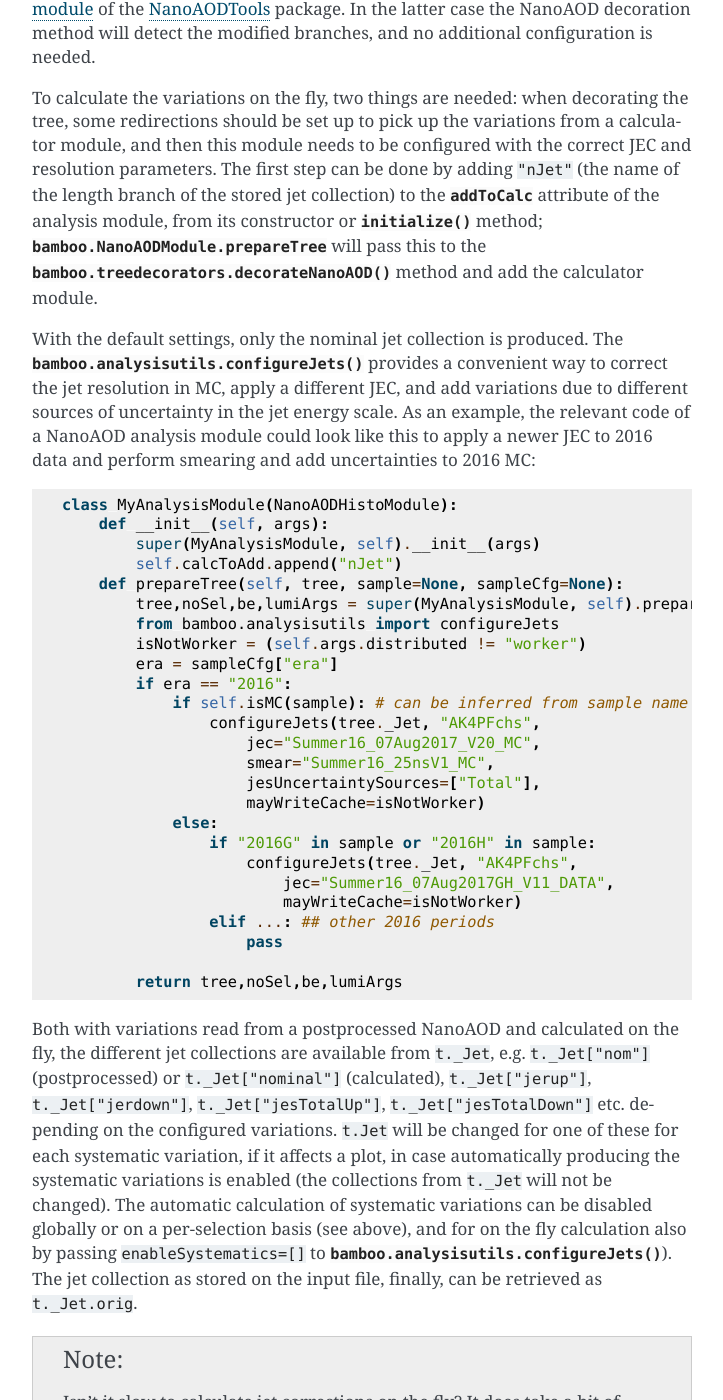
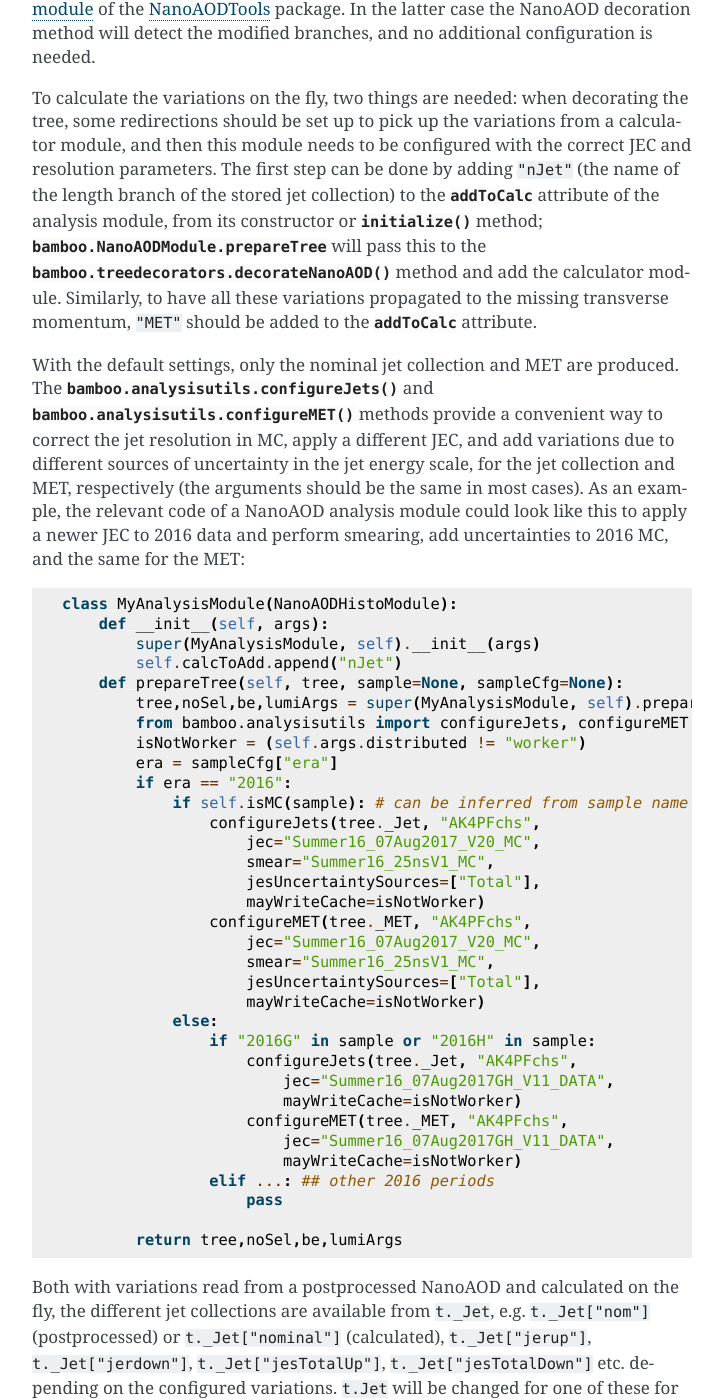
Before and after one commit to recotoolsbenchmarks/BambooAnalysis, a Sphinx documentation site: the page built from doc/recipes.rst, in a window 1280 px wide and 1400 px high, scrolled down 3599 px. Shown: the whole window, without its empty margins (388-1111 px from the left). Built offline with Sphinx 7.4.7, drawn with Linux system fonts in a browser that asks for light colours; some of the changed text lies outside the part shown.

Commit message:
Doc update

```diff
--- a/doc/recipes.rst
+++ b/doc/recipes.rst
@@ -181,8 +181,8 @@ In this example, we assume that the collections ``taus``, ``electrons``, and
 
 .. _recipejetsystematics:
 
-Jet systematics
----------------
+Jet and MET systematics
+-----------------------
 
 For propagating uncertainties related to the jet energy calibration, and the
 difference in jet energy resolution between data and simulation, each jet in
@@ -207,14 +207,20 @@ attribute of the analysis module, from its constructor or
 :py:attr:`bamboo.NanoAODModule.prepareTree` will pass this to the
 :py:meth:`bamboo.treedecorators.decorateNanoAOD` method and add the calculator
 module.
+Similarly, to have all these variations propagated to the missing transverse
+momentum, ``"MET"`` should be added to the
+:py:attr:`~bamboo.NanoAODModule.addToCalc` attribute.
 
-With the default settings, only the nominal jet collection is produced.
-The :py:meth:`bamboo.analysisutils.configureJets` provides a
+With the default settings, only the nominal jet collection and MET are produced.
+The :py:meth:`bamboo.analysisutils.configureJets` and
+:py:meth:`bamboo.analysisutils.configureMET` methods provide a
 convenient way to correct the jet resolution in MC, apply a different JEC, and
-add variations due to different sources of uncertainty in the jet energy scale.
+add variations due to different sources of uncertainty in the jet energy scale,
+for the jet collection and MET, respectively (the arguments should be the same
+in most cases).
 As an example, the relevant code of a NanoAOD analysis module could
-look like this to apply a newer JEC to 2016 data and perform smearing and add
-uncertainties to 2016 MC:
+look like this to apply a newer JEC to 2016 data and perform smearing, add
+uncertainties to 2016 MC, and the same for the MET:
 
 .. code-block:: python
 
@@ -224,7 +230,7 @@ uncertainties to 2016 MC:
            self.calcToAdd.append("nJet")
        def prepareTree(self, tree, sample=None, sampleCfg=None):
            tree,noSel,be,lumiArgs = super(MyAnalysisModule, self).prepareTree(tree, sample=sample, sampleCfg=sampleCfg)
-           from bamboo.analysisutils import configureJets
+           from bamboo.analysisutils import configureJets, configureMET
            isNotWorker = (self.args.distributed != "worker")
            era = sampleCfg["era"]
            if era == "2016":
@@ -234,9 +240,17 @@ uncertainties to 2016 MC:
                        smear="Summer16_25nsV1_MC",
                        jesUncertaintySources=["Total"],
                        mayWriteCache=isNotWorker)
+                   configureMET(tree._MET, "AK4PFchs",
+                       jec="Summer16_07Aug2017_V20_MC",
+                       smear="Summer16_25nsV1_MC",
+                       jesUncertaintySources=["Total"],
+                       mayWriteCache=isNotWorker)
                else:
                    if "2016G" in sample or "2016H" in sample:
                        configureJets(tree._Jet, "AK4PFchs",
+                           jec="Summer16_07Aug2017GH_V11_DATA",
+                           mayWriteCache=isNotWorker)
+                       configureMET(tree._MET, "AK4PFchs",
                            jec="Summer16_07Aug2017GH_V11_DATA",
                            mayWriteCache=isNotWorker)
                    elif ...: ## other 2016 periods
@@ -258,6 +272,15 @@ passing ``enableSystematics=[]`` to
 :py:meth:`bamboo.analysisutils.configureJets`).
 The jet collection as stored on the input file, finally, can be retrieved as
 ``t._Jet.orig``.
+
+.. important:: Sorting the jets
+   No sorting is done as part of the above procedure, so if relevant this
+   should be added by the user (e.g. using
+   ``jets = op.sort(t.Jet, lambda j : -j.pt)`` for sorting by decreasing
+   transverse momentum).
+   In a previous version of the code this was included, but since some selection
+   is usually applied on the jets anyway, it is simpler (and more efficient) to
+   perform the sorting then.
 
 .. note:: Isn't it slow to calculate jet corrections on the fly?
    It does take a bit of time, but the calculation is done in one C++ module,
```
